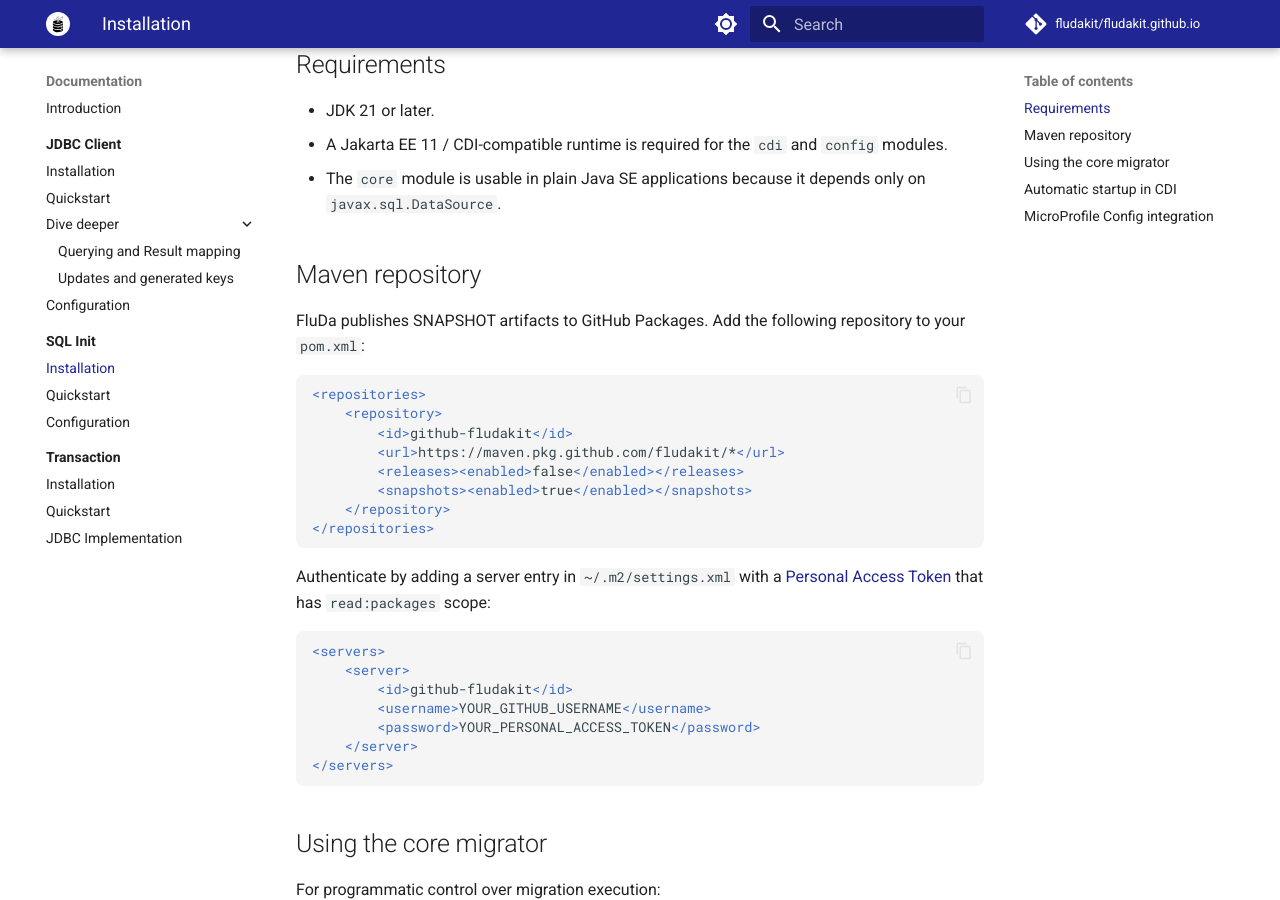
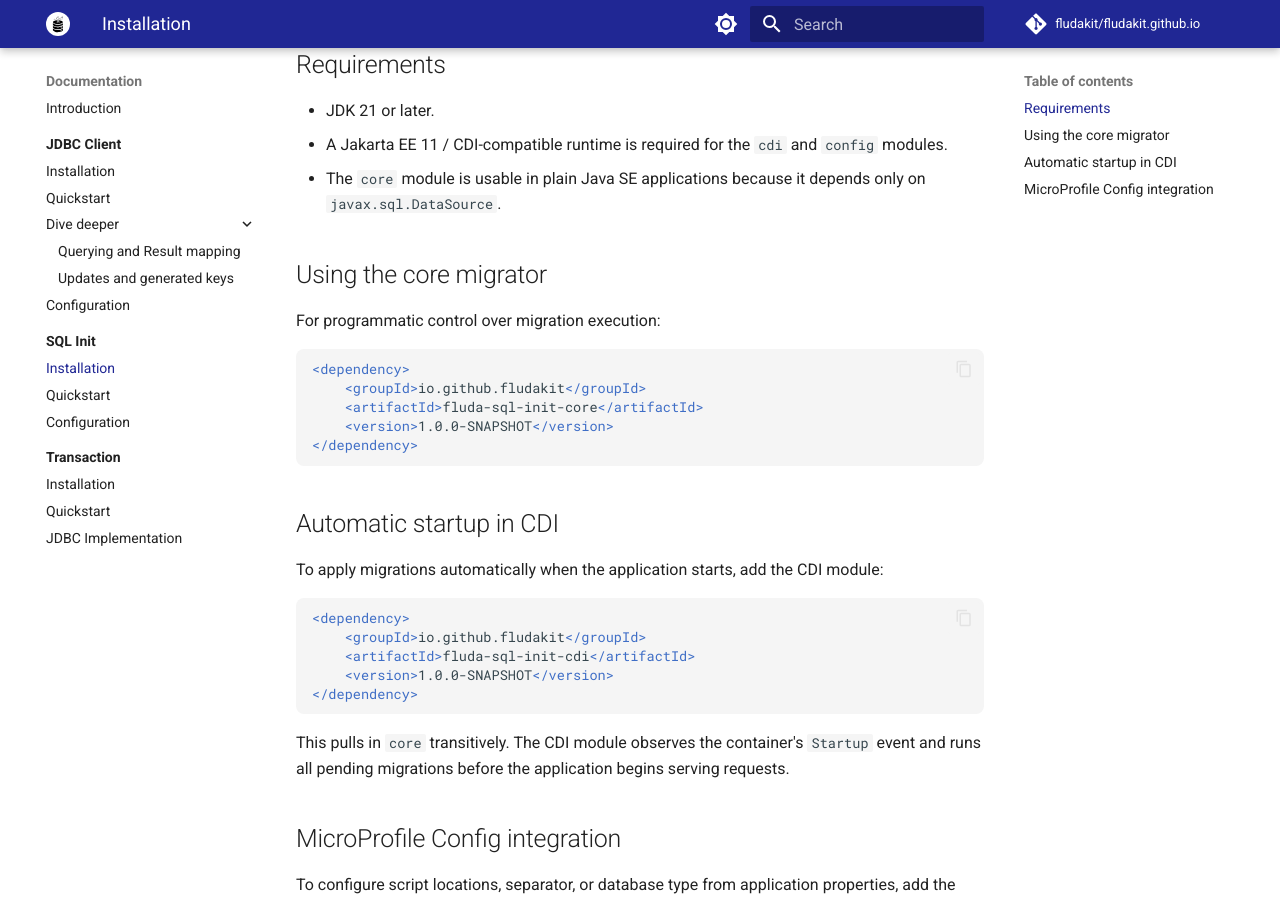
Before and after one commit to fludakit/fludakit.github.io, an MkDocs documentation site: the page built from docs/documentation/sql-init/install.md, in a window 1280 px wide and 900 px high, scrolled down 297 px. Built offline with MkDocs 1.6.1 and Material for MkDocs 9.7.7, drawn with Linux system fonts in a browser that asks for light colours; comment, search, counter and statistics services are not loaded.

Commit message:
docs: remove GitHub Packages repository and auth sections

````diff
--- a/docs/documentation/sql-init/install.md
+++ b/docs/documentation/sql-init/install.md
@@ -8,33 +8,6 @@
 - JDK 21 or later.
 - A Jakarta EE 11 / CDI-compatible runtime is required for the `cdi` and `config` modules.
 - The `core` module is usable in plain Java SE applications because it depends only on `javax.sql.DataSource`.
-
-## Maven repository
-
-FluDa publishes SNAPSHOT artifacts to GitHub Packages. Add the following repository to your `pom.xml`:
-
-```xml
-<repositories>
-    <repository>
-        <id>github-fludakit</id>
-        <url>https://maven.pkg.github.com/fludakit/*</url>
-        <releases><enabled>false</enabled></releases>
-        <snapshots><enabled>true</enabled></snapshots>
-    </repository>
-</repositories>
-```
-
-Authenticate by adding a server entry in `~/.m2/settings.xml` with a [Personal Access Token](https://github.com/settings/tokens) that has `read:packages` scope:
-
-```xml
-<servers>
-    <server>
-        <id>github-fludakit</id>
-        <username>YOUR_GITHUB_USERNAME</username>
-        <password>YOUR_PERSONAL_ACCESS_TOKEN</password>
-    </server>
-</servers>
-```
 
 ## Using the core migrator
 
````
Also changed, not shown: docs/documentation/jdbc-client/install.md (+0 -27 lines), docs/documentation/tx/install.md (+0 -27 lines), docs/index.md (+1 -12 lines).
